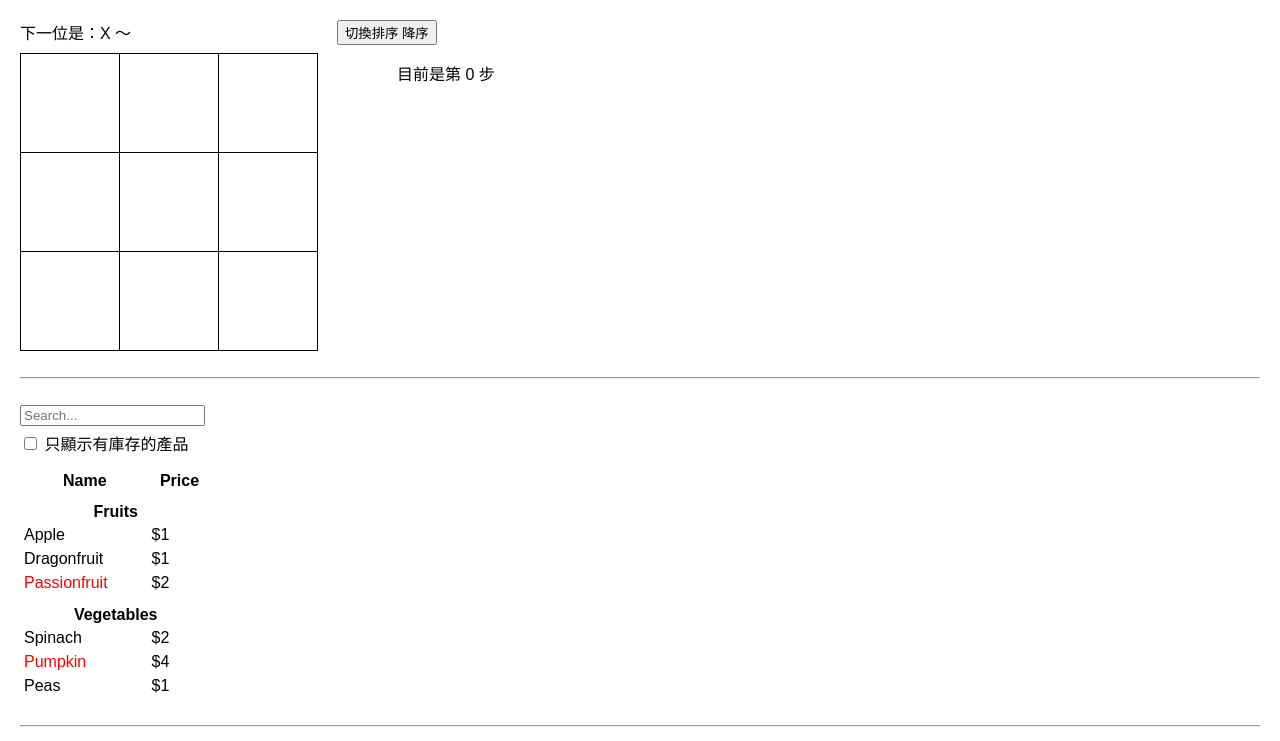
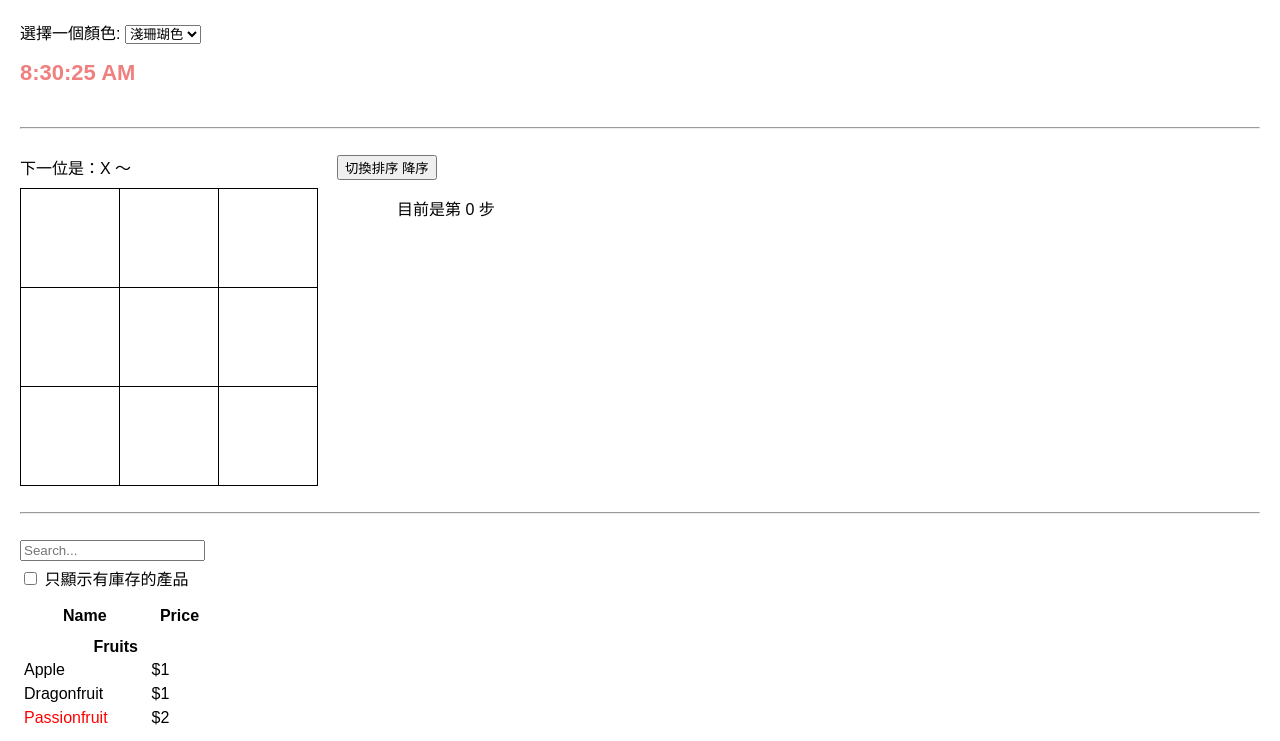
Before and after one commit to MingLin1995/Tic-Tac-Toe, a React (Create React App) app: page / in a window 1280 px wide. Shown: the top 741 px of the page. Built offline with nearby package versions, Linux system fonts and the light colour scheme.

Commit message:
動態props

```diff
--- /dev/null
+++ b/src/App4.tsx
@@ -0,0 +1,33 @@
+import { useState, useEffect } from 'react';
+import Clock from './Clock.tsx';
+import React from 'react';
+
+function useTime(): Date {
+  const [time, setTime] = useState<Date>(() => new Date());
+  useEffect(() => {
+    const id = setInterval(() => {
+      // setInterval 1000 每秒更新一次
+      setTime(new Date()); // set 更新最新的時間
+    }, 1000);
+    return () => clearInterval(id); // 清理id
+  }, []);
+  return time;
+}
+
+export default function App(): JSX.Element {
+  const time = useTime();
+  const [color, setColor] = useState<string>('lightcoral');
+  return (
+    <div>
+      <p>
+        選擇一個顏色:{' '}
+        <select value={color} onChange={(e) => setColor(e.target.value)}>
+          <option value="lightcoral">淺珊瑚色</option>
+          <option value="midnightblue">午夜藍</option>
+          <option value="rebeccapurple">雷貝卡紫</option>
+        </select>
+      </p>
+      <Clock color={color} time={time.toLocaleTimeString()} />
+    </div>
+  );
+}
--- /dev/null
+++ b/src/Clock.tsx
@@ -0,0 +1,10 @@
+import React from 'react';
+
+interface ClockProps {
+  color: string;
+  time: string;
+}
+
+export default function Clock({ color, time }: ClockProps) {
+  return <h1 style={{ color: color }}>{time}</h1>;
+}
--- a/src/index.tsx
+++ b/src/index.tsx
@@ -5,6 +5,7 @@ import './styles.css';
 import App from './App.tsx';
 import App2 from './App2.tsx';
 import App3 from './App3.tsx';
+import App4 from './App4.tsx';
 
 const rootElement = document.getElementById('root');
 
@@ -13,6 +14,10 @@ if (rootElement) {
 
   root.render(
     <StrictMode>
+      <App4 />
+      <br></br>
+      <hr></hr>
+      <br></br>
       <App />
       <br></br>
       <hr></hr>
```
